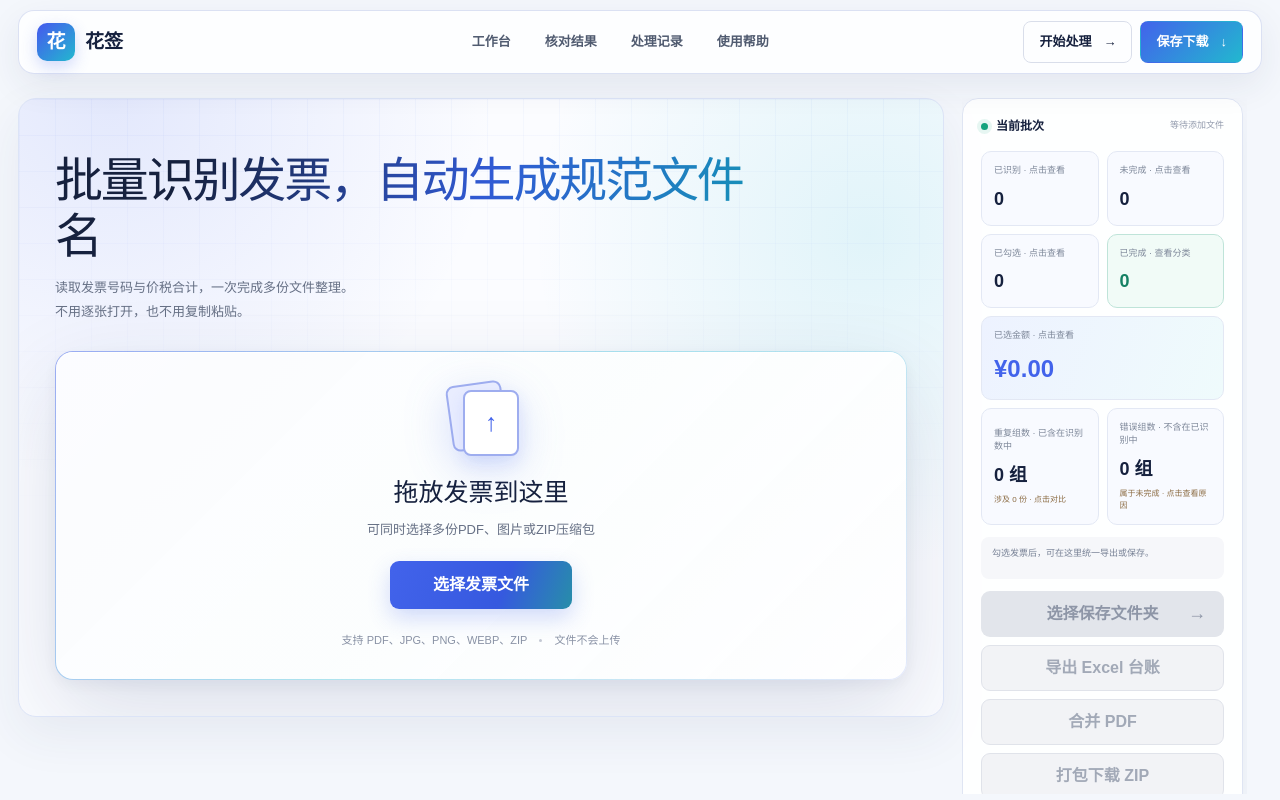
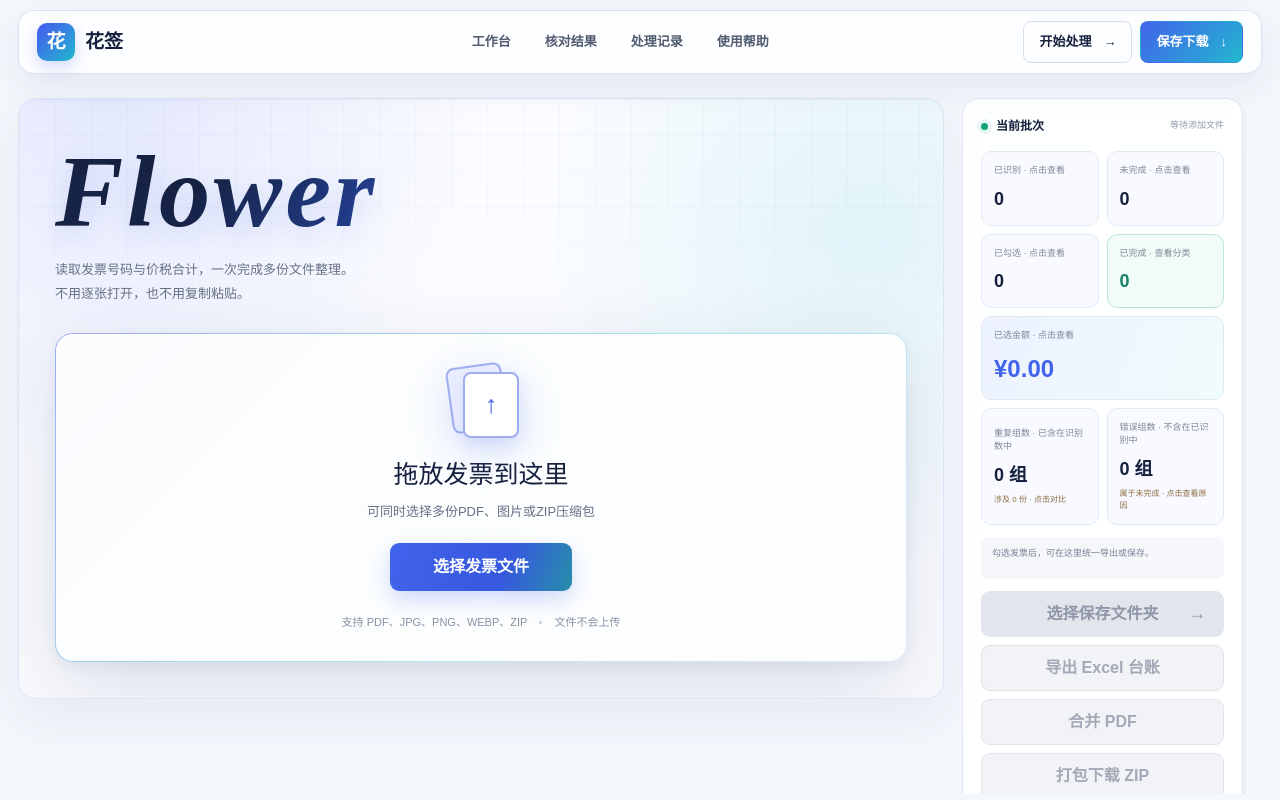
Before and after one commit to Luck-tong/xiaohua-invoice, a Next.js app: page /xiaohua-invoice/ in a window 1280 px wide. Shown: the top 800 px of the page. Built offline with nearby package versions, Linux system fonts and the light colour scheme.

Commit message:
Replace hero title with Flower wordmark

```diff
--- a/app/globals.css
+++ b/app/globals.css
@@ -1854,6 +1854,18 @@ body {
   line-height: 1.16;
 }
 
+.hero h1.hero-wordmark {
+  max-width: none;
+  margin: 8px 0 18px;
+  font-family: "Snell Roundhand", "Apple Chancery", "Brush Script MT", cursive;
+  font-size: clamp(68px, 8vw, 108px);
+  font-style: italic;
+  font-weight: 600;
+  line-height: 0.95;
+  letter-spacing: 0.035em;
+  text-shadow: 0 10px 28px rgba(49, 90, 212, 0.16);
+}
+
 .hero > p {
   font-size: 13px;
 }
@@ -2689,6 +2701,10 @@ body {
     font-size: clamp(30px, 9vw, 42px);
   }
 
+  .hero h1.hero-wordmark {
+    font-size: clamp(54px, 18vw, 72px);
+  }
+
   .upload-panel {
     min-height: 285px;
     padding: 26px 14px;
--- a/app/page.tsx
+++ b/app/page.tsx
@@ -864,7 +864,7 @@ export default function Home() {
         <div className="workspace-main">
 
       <section className="hero" id="tool">
-        <h1>批量识别发票，自动生成规范文件名</h1>
+        <h1 className="hero-wordmark">Flower</h1>
         <p>
           读取发票号码与价税合计，一次完成多份文件整理。
           <br />
```
